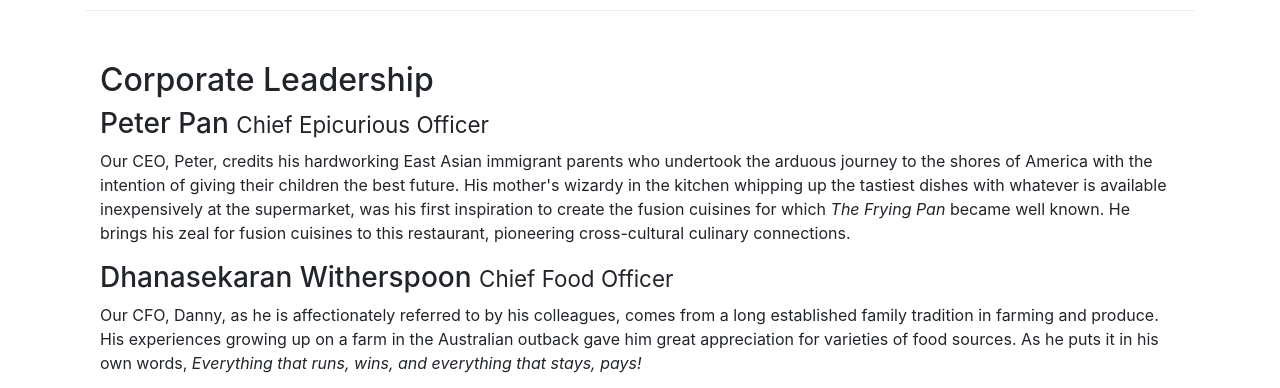
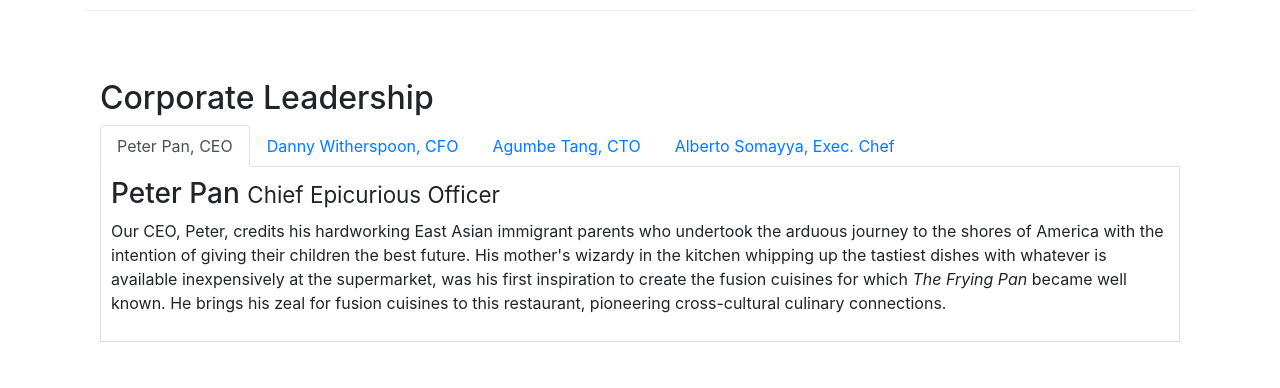
Before and after one commit to bibekchowdhury26/bootstrap-4-test-, a website: page aboutus.html in a window 1280 px wide. Shown: the part 940-1328 px from the top of the page. Drawn offline with nearby package versions, Linux system fonts and the light colour scheme.

Commit message:
Nav Tabs

```diff
--- a/aboutus.html
+++ b/aboutus.html
@@ -102,14 +102,38 @@
         <div class="row row-content align-items-center">
             <div class="col-12">
                 <h2>Corporate Leadership</h2>
+                <ul class="nav nav-tabs">
+                    <li class="nav-item">
+                        <a class="nav-link active" href="#peter" role="tab" data-toggle="tab">Peter Pan, CEO</a>
+                    </li>
+                    <li class="nav-item">
+                        <a class="nav-link " href="#dhana" role="tab" data-toggle="tab">Danny Witherspoon, CFO</a>
+                    </li>
+                    <li class="nav-item">
+                        <a class="nav-link " href="#agumbe" role="tab" data-toggle="tab">Agumbe Tang, CTO</a>
+                    </li>
+                    <li class="nav-item">
+                        <a class="nav-link " href="#alberto" role="tab" data-toggle="tab">Alberto Somayya, Exec. Chef</a>
+                    </li>
+                </ul>
+                <div class="tab-content">
+                    <div role="tabpanel" class="tab-pane fade show active" id="peter">
                         <h3>Peter Pan <small>Chief Epicurious Officer</small></h3>
                         <p class="d-none d-sm-block">Our CEO, Peter, credits his hardworking East Asian immigrant parents who undertook the arduous journey to the shores of America with the intention of giving their children the best future. His mother's wizardy in the kitchen whipping up the tastiest dishes with whatever is available inexpensively at the supermarket, was his first inspiration to create the fusion cuisines for which <em>The Frying Pan</em> became well known. He brings his zeal for fusion cuisines to this restaurant, pioneering cross-cultural culinary connections.</p>
+                    </div>
+                    <div role="tabpanel" class="tab-pane fade" id="dhana">
                         <h3>Dhanasekaran Witherspoon <small>Chief Food Officer</small></h3>
                         <p class="d-none d-sm-block">Our CFO, Danny, as he is affectionately referred to by his colleagues, comes from a long established family tradition in farming and produce. His experiences growing up on a farm in the Australian outback gave him great appreciation for varieties of food sources. As he puts it in his own words, <em>Everything that runs, wins, and everything that stays, pays!</em></p>
+                    </div>
+                    <div role="tabpanel" class="tab-pane fade" id="agumbe">
                         <h3>Agumbe Tang <small>Chief Taste Officer</small></h3>
                         <p class="d-none d-sm-block">Blessed with the most discerning gustatory sense, Agumbe, our CTO, personally ensures that every dish that we serve meets his exacting tastes. Our chefs dread the tongue lashing that ensues if their dish does not meet his exacting standards. He lives by his motto, <em>You click only if you survive my lick.</em></p>
+                    </div>
+                    <div role="tabpanel" class="tab-pane fade" id="alberto">
                         <h3>Alberto Somayya <small>Executive Chef</small></h3>
                         <p class="d-none d-sm-block">Award winning three-star Michelin chef with wide International experience having worked closely with whos-who in the culinary world, he specializes in creating mouthwatering Indo-Italian fusion experiences. He says, <em>Put together the cuisines from the two craziest cultures, and you get a winning hit! Amma Mia!</em></p>
+                    </div>
+                </div>
             </div>
        </div>
        <div class="row row-content">
--- a/css/style.css
+++ b/css/style.css
@@ -36,3 +36,10 @@ body {
 .navbar-dark {
     background-color: #512DA8;
 }
+
+.tab-content{
+    border-left: 1px solid #ddd;
+    border-right: 1px solid #ddd;
+    border-bottom: 1px solid #ddd;
+    padding: 10px;
+}
```
Lines whose indentation alone changed are shown as unchanged.
